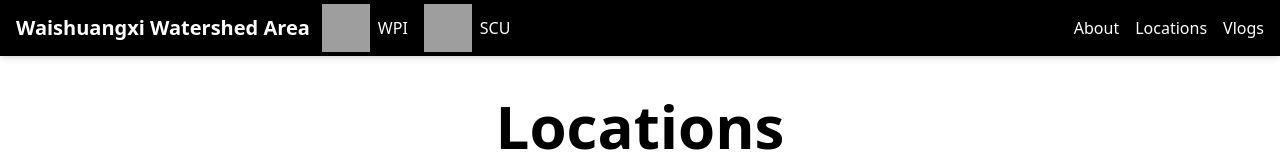
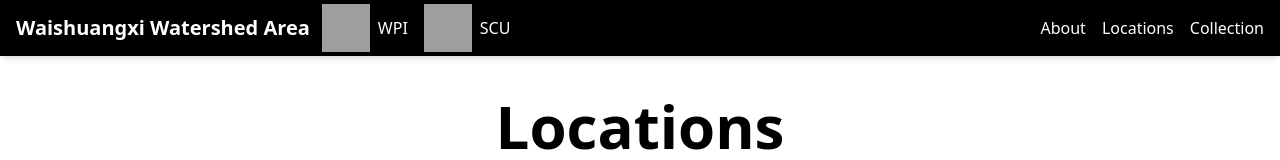
Before and after one commit to COLINNGUYEN5/soochow, a React (Vite) app: page /location in a window 1280 px wide. Shown: the top 160 px of the page. Built offline with nearby package versions, Linux system fonts and the light colour scheme; grey boxes are pictures that could not be loaded; a web font is replaced by a local one.

Commit message:
Fix: re-added all pins after clearing cache

```diff
--- a/src/components/NavBar.tsx
+++ b/src/components/NavBar.tsx
@@ -30,7 +30,7 @@ const Navbar: React.FC = () => {
                     </li>
                     <li>
                         <Link to="/vlogs" className="hover:text-gray-300">
-                            Vlogs
+                            Collection
                         </Link>
                     </li>
                 </ul>
@@ -67,12 +67,12 @@ const Navbar: React.FC = () => {
                         </li>
                         <li>
                             <Link to="/location" className="block hover:text-gray-300">
-                                Location
+                                Locations
                             </Link>
                         </li>
                         <li>
                             <Link to="/vlogs" className="hover:text-gray-300">
-                                Vlogs
+                                Collection
                             </Link>
                         </li>
                     </ul>
```
